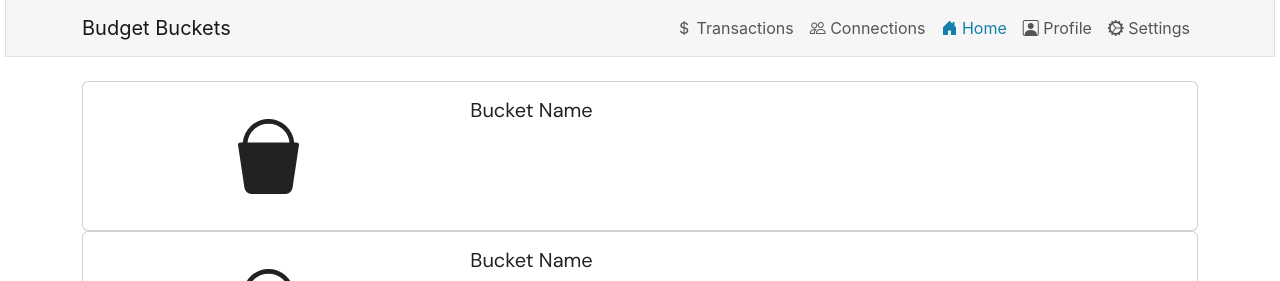
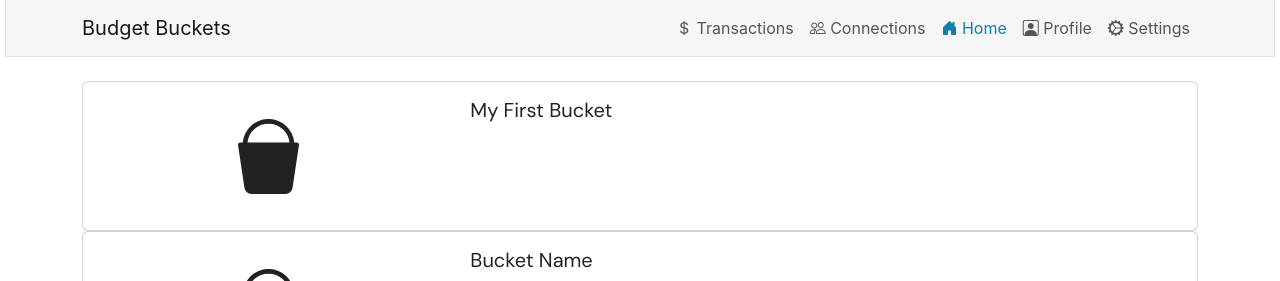
Before and after one commit to VCU-257/iteration-2-build-with-style-group-10, a React (Create React App) app: page / in a window 1280 px wide. Shown: the top 281 px of the page. Built offline with nearby package versions, Linux system fonts and the light colour scheme.

Commit message:
Added clickable bucket card.

```diff
--- a/src/App.js
+++ b/src/App.js
@@ -1,4 +1,5 @@
 import { BrowserRouter, Routes, Route } from 'react-router-dom';
+import { BucketProvider } from './context/BucketContext';
 import Overview from './pages/Overview';
 import Transactions from './pages/Transactions';
 import Connections from './pages/Connections';
@@ -9,6 +10,7 @@ import Dashboard from './pages/Dashboard';
 
 function App() {
   return (
+    <BucketProvider>
     <BrowserRouter>
       <Routes>
         <Route path="/" element={<Dashboard />} />
@@ -20,6 +22,7 @@ function App() {
         <Route path ="/overview" element={<Overview />}/>
       </Routes>
     </BrowserRouter>
+    </BucketProvider>
   );
 }
 
--- /dev/null
+++ b/src/context/BucketContext.js
@@ -0,0 +1,16 @@
+import { createContext, useContext, useState } from 'react';
+
+const BucketContext = createContext(null);
+
+export function BucketProvider({ children }) {
+  const [bucketName, setBucketName] = useState('My First Bucket');
+  return (
+    <BucketContext.Provider value={{ bucketName, setBucketName }}>
+      {children}
+    </BucketContext.Provider>
+  );
+}
+
+export function useBucket() {
+  return useContext(BucketContext);
+}
--- a/src/pages/Dashboard.js
+++ b/src/pages/Dashboard.js
@@ -1,11 +1,15 @@
 import React from "react";
+import { Link } from "react-router-dom";
 import Navbar from "../components/navbar/Navbar";
+import { useBucket } from "../context/BucketContext";
 function Dashboard() {
+    const { bucketName } = useBucket();
     return (
         <div>
             <Navbar />
             <div class="container col-lg-11 col-xxl-5 mt-4 d-grid row-gap-3">
-                <div class="card" style={{ height: "150px" }}>
+                <Link to="/overview" style={{ textDecoration: "none", color: "inherit" }}>
+                <div class="card" style={{ height: "150px", cursor: "pointer" }}>
                     <div class="row h-100 g-0 d-flex my-auto">
                         <div class="col-md-4 d-flex justify-content-center">
                             <svg xmlns="http://www.w3.org/2000/svg" style={{ height: '75px', width: '75px' }} fill="currentColor" class="bi bi-bucket-fill d-flex align-self-center" viewBox="0 0 16 16">
@@ -14,11 +18,12 @@ function Dashboard() {
                         </div>
                         <div class="col-md-8 align-self-start">
                             <div class="card-body">
-                                <h5 class="card-title">Bucket Name</h5>
+                                <h5 class="card-title">{bucketName}</h5>
                             </div>
                         </div>
                     </div>
                 </div>
+                </Link>
 
                 <div class="card" style={{ height: "150px" }}>
                     <div class="row h-100 g-0 d-flex my-auto">
--- a/src/pages/Overview.js
+++ b/src/pages/Overview.js
@@ -1,5 +1,6 @@
 import { useState } from 'react';
 import Navbar from '../components/navbar/Navbar';
+import { useBucket } from '../context/BucketContext';
 import BucketProgress from '../components/overview/BucketProgress';
 import Participants from '../components/overview/Participants';
 import Transactions from '../components/overview/Transactions';
@@ -8,7 +9,7 @@ import NewTransaction from '../components/overview/NewTransaction';
 const initialParticipants = {};
 
 function Overview() {
-  const [bucketName, setBucketName] = useState('My First Bucket');
+  const { bucketName, setBucketName } = useBucket();
   const [bucketGoal, setBucketGoal] = useState(1000);
   const [editName, setEditName] = useState('');
   const [editGoal, setEditGoal] = useState('');
```
